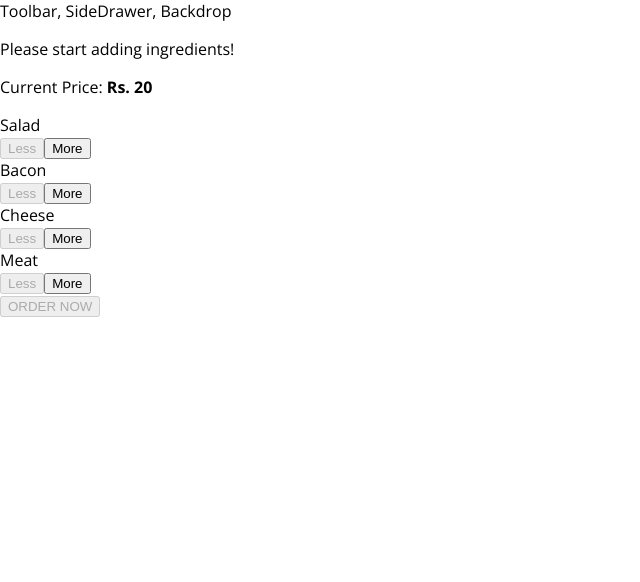
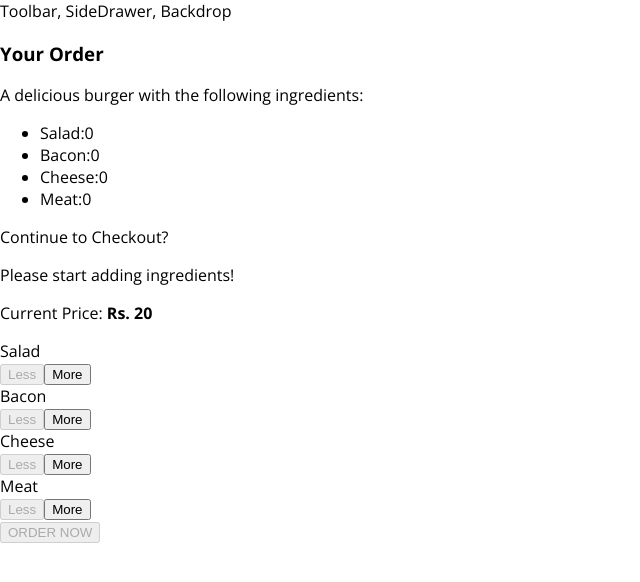
Before and after one commit to ArleneDcosta/Burger-App, a React app: page / in a window 1280 px wide. Shown: the top 582 px of the page, without its empty margins (0-640 px from the left). Built offline with nearby package versions, Linux system fonts and the light colour scheme.

Commit message:
adding modal

```diff
--- /dev/null
+++ b/src/components/Burger/OrderSummary/OrderSummary.js
@@ -0,0 +1,26 @@
+import React from 'react';
+
+import Auxiliary from '../../../hoc/Auxiliary';
+
+
+const orderSummary = (props) => {
+    const ingredientSummary = Object.keys(props.ingredients)
+                            .map(igKey => {
+                                return (<li key={igKey}>
+                                    <span style={{textTransform:'capitalize'}}>{igKey}</span>:{props.ingredients[igKey]}
+                                    </li>);
+                            });
+    return(
+        <Auxiliary>
+            <h3>Your Order</h3>
+            <p>A delicious burger with the following ingredients:</p>
+            <ul>
+                    {ingredientSummary}
+            </ul>
+            <p>Continue to Checkout?</p>
+        </Auxiliary>
+    );
+
+}
+
+export default orderSummary;
--- a/src/containers/BurgerBuilder/BurgerBuilder.js
+++ b/src/containers/BurgerBuilder/BurgerBuilder.js
@@ -2,6 +2,8 @@
 import Auxiliary from '../../hoc/Auxiliary';
 import Burger from '../../components/Burger/Burger';
 import BuildControls from '../../components/Burger/BuildControls/BuildControls';
+import Modal from '../../components/UI/Modal/Modal';
+import OrderSummary from '../../components/Burger/OrderSummary/OrderSummary';
 
 const INGREDIENT_PRICES = {
 	salad : 10,
@@ -79,6 +81,9 @@
 		//{salad:true,meat:false.....}
 		return(
 			<Auxiliary>
+				<Modal >
+					<OrderSummary ingredients={this.state.ingredients}/>
+				</Modal>
 				<Burger ingredients={this.state.ingredients}/>
 				<BuildControls
 				ingredientAdded={this.addIngredientHandler}
```
